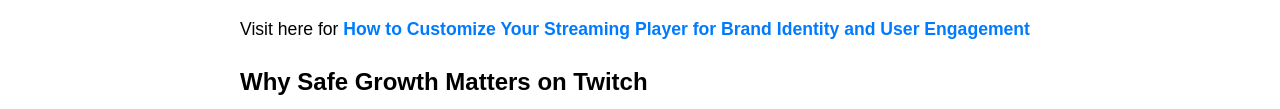
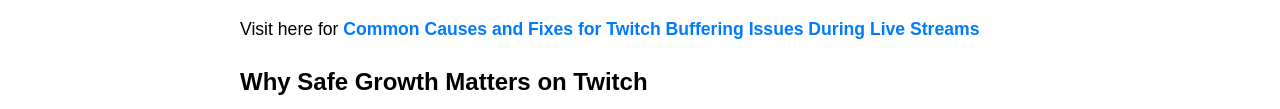
Before and after one commit to ikenmike/growthmount, a plain HTML site: page index.html in a window 1280 px wide. Shown: the part 835-944 px from the top of the page. Drawn offline with Linux system fonts and the light colour scheme.

Commit message:
Update index.html

```diff
--- a/index.html
+++ b/index.html
@@ -85,7 +85,7 @@
  <img src="https://i.postimg.cc/7ZJyb3c2/1-1.jpg" alt="growth.jpg" style="max-width: 100%; height: auto;">
 </div>
 
-<p>Visit here for <a href="https://newstreamvouch.vercel.app/"> How to Customize Your Streaming Player for Brand Identity and User Engagement </a></p>
+<p>Visit here for <a href="https://newgrowthmount.vercel.app/"> Common Causes and Fixes for Twitch Buffering Issues During Live Streams </a></p>
 
 <h2>Why Safe Growth Matters on Twitch</h2>
 <p>Twitch has grown dramatically in popularity, and with this rise, the platform has implemented stringent rules to maintain community integrity. Using risky tactics such as bot followers, fake engagement, or violating Twitch&rsquo;s terms of service can lead to various sanctions, including shadowbans, account suspensions, or permanent bans. Ensuring your growth methods are safe, organic, and compliant means:</p>
```
